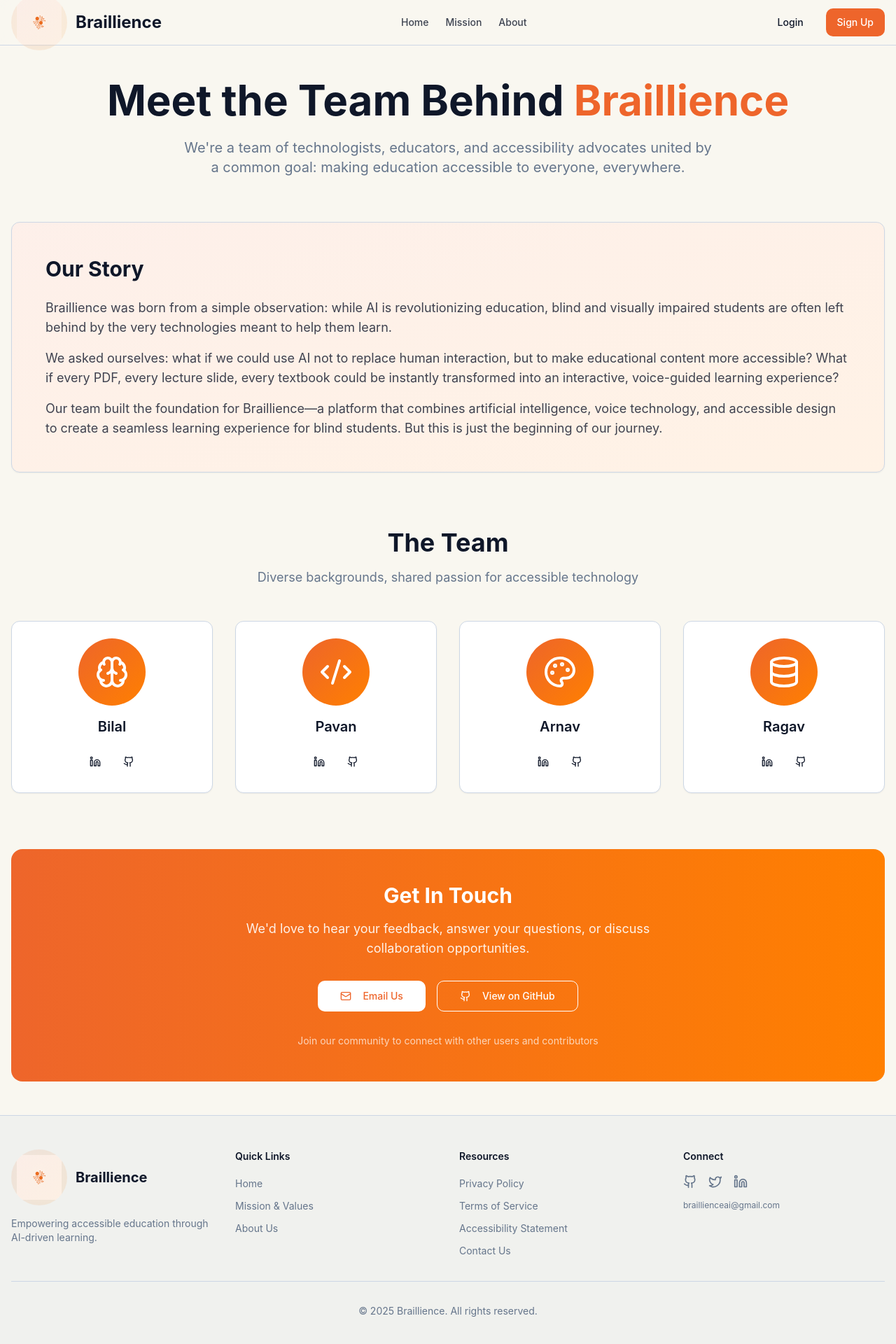
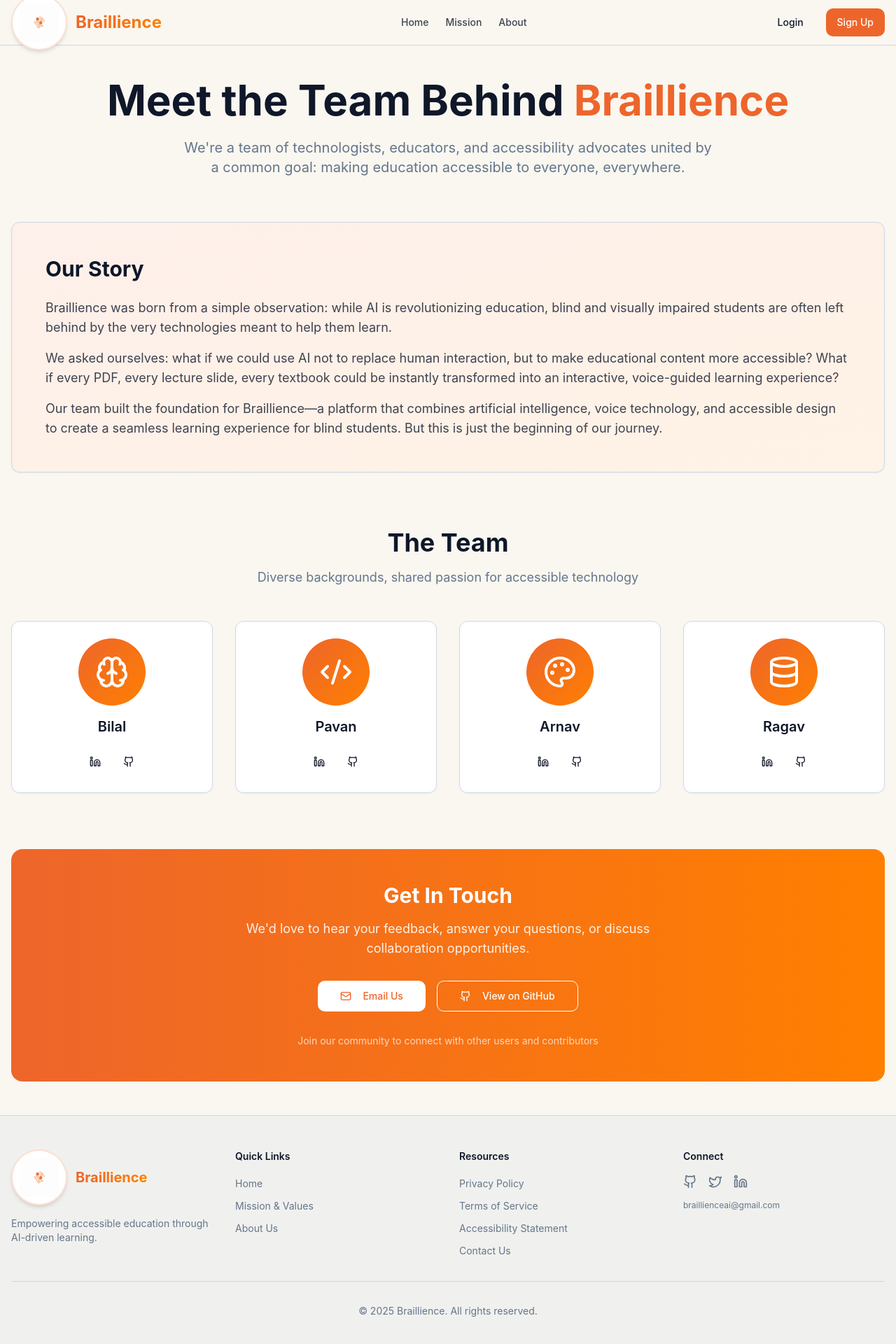
Before and after one commit to Pavanmahaveer7/braille-hear-learn, a React (Vite) app: page /about in a window 1280 px wide. Shown: the top 1920 px of the page at 70% size. Built offline with nearby package versions, Linux system fonts and the light colour scheme; the HTML template or start-up script is replaced by a standard one.

Commit message:
Refine logo blending

```diff
--- a/src/components/Footer.tsx
+++ b/src/components/Footer.tsx
@@ -12,15 +12,14 @@ export const Footer = () => {
           {/* Brand */}
           <div className="space-y-4">
             <div className="flex items-center space-x-3">
-              <div className="h-20 w-20 rounded-full overflow-hidden bg-gradient-to-br from-primary/10 to-accent/10 backdrop-blur-sm flex items-center justify-center">
+              <div className="h-20 w-20 rounded-full overflow-hidden bg-white shadow-md border-2 border-primary/20 flex items-center justify-center">
                 <img
                   src={logo}
                   alt="Braillience Logo"
-                  className="h-16 w-16 object-contain"
-                  style={{ mixBlendMode: 'multiply' }}
+                  className="h-14 w-14 object-contain"
                 />
               </div>
-              <span className="text-xl font-bold text-foreground">Braillience</span>
+              <span className="text-xl font-bold bg-gradient-to-r from-primary to-accent bg-clip-text text-transparent">Braillience</span>
             </div>
             <p className="text-sm text-muted-foreground">
               Empowering accessible education through AI-driven learning.
--- a/src/components/Header.tsx
+++ b/src/components/Header.tsx
@@ -67,15 +67,14 @@ export const Header = () => {
 
       <div className="container mx-auto flex h-16 items-center justify-between px-4">
         <Link to="/" className="flex items-center space-x-3" aria-label="Braillience Home">
-          <div className="relative h-16 w-16 sm:h-20 sm:w-20 rounded-full overflow-hidden bg-gradient-to-br from-primary/10 to-accent/10 backdrop-blur-sm flex items-center justify-center transition-all hover:scale-105 hover:shadow-lg">
+          <div className="relative h-16 w-16 sm:h-20 sm:w-20 rounded-full overflow-hidden bg-white shadow-md border-2 border-primary/20 flex items-center justify-center transition-all hover:scale-105 hover:shadow-xl hover:border-primary/40">
             <img
               src={logo}
               alt="Braillience Logo"
-              className="h-14 w-14 sm:h-16 sm:w-16 object-contain"
-              style={{ mixBlendMode: 'multiply' }}
+              className="h-12 w-12 sm:h-14 sm:w-14 object-contain"
             />
           </div>
-          <span className="hidden text-2xl font-bold text-foreground sm:inline-block">
+          <span className="hidden text-2xl font-bold bg-gradient-to-r from-primary to-accent bg-clip-text text-transparent sm:inline-block">
             Braillience
           </span>
         </Link>
```
